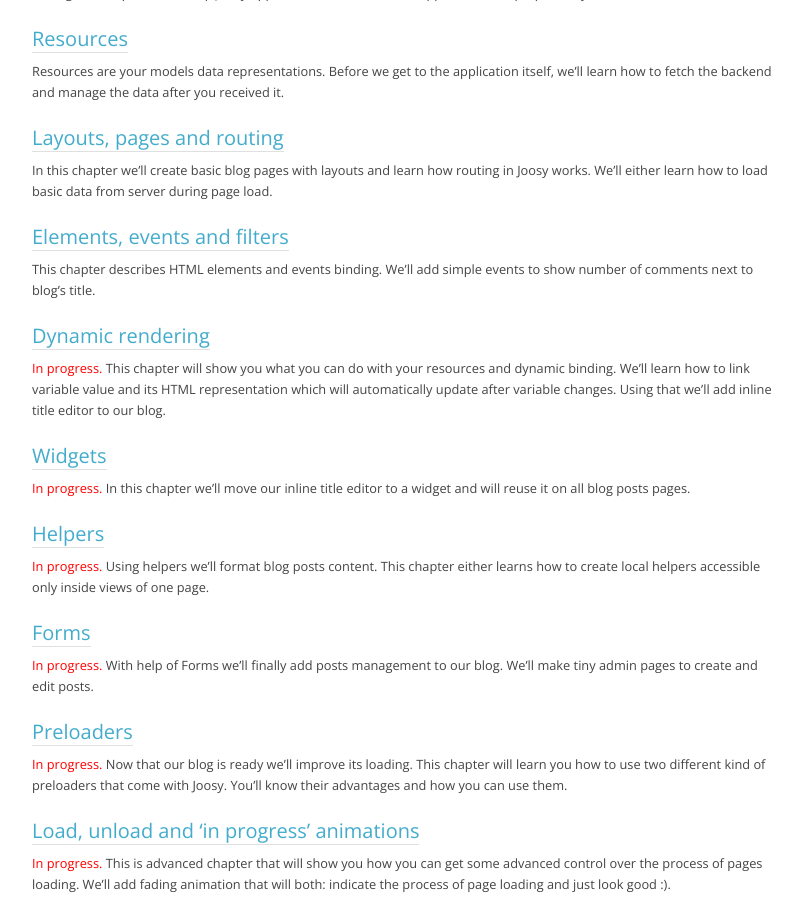
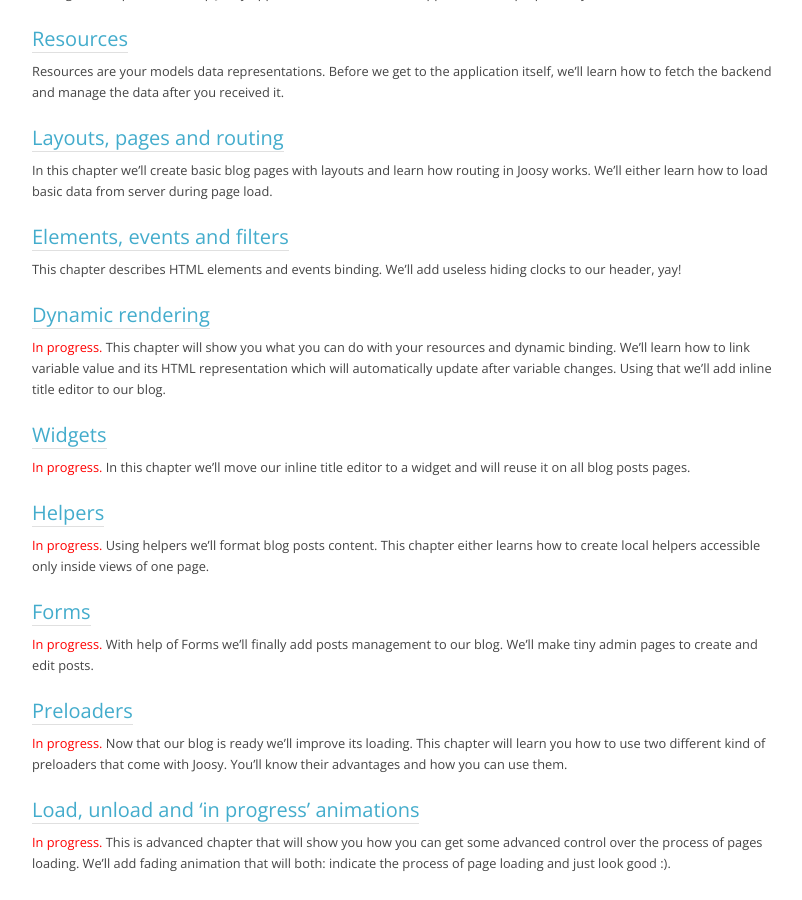
Before and after one commit to joosy/guides, a Jekyll site: the page built from index.md, in a window 1280 px wide and 900 px high, scrolled down 875 px. Shown: the whole window, without its empty margins (234-1036 px from the left). Built offline with Jekyll 4.4.1, drawn with Linux system fonts in a browser that asks for light colours; comment, search, counter and statistics services are not loaded.

Commit message:
ToC fixed

```diff
--- a/index.md
+++ b/index.md
@@ -40,7 +40,7 @@
 
 * ### [Elements, events and filters](guides/blog/elements-events-and-filters.html)
 
-  This chapter describes HTML elements and events binding. We'll add simple events to show number of comments next to blog's title.
+  This chapter describes HTML elements and events binding. We'll add useless hiding clocks to our header, yay!
 
 * ### [Dynamic rendering](guides/blog/dynamic-rendering.html)
 
```
